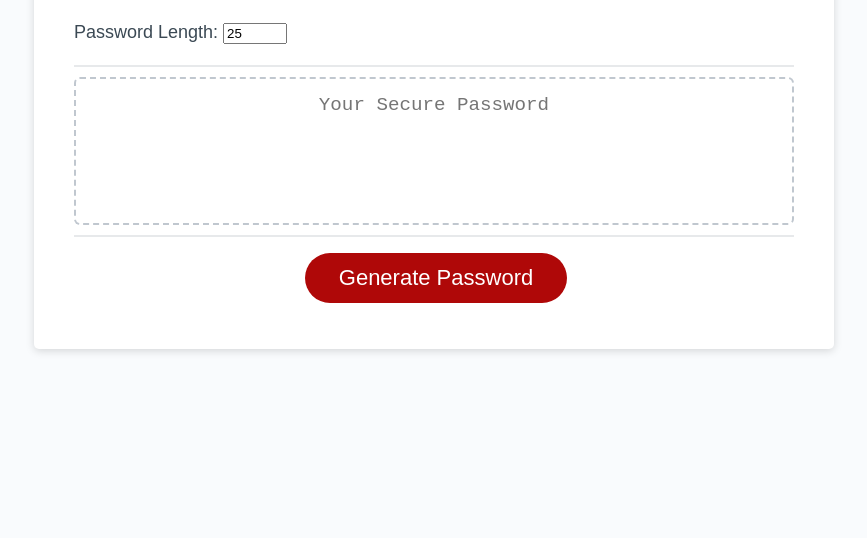
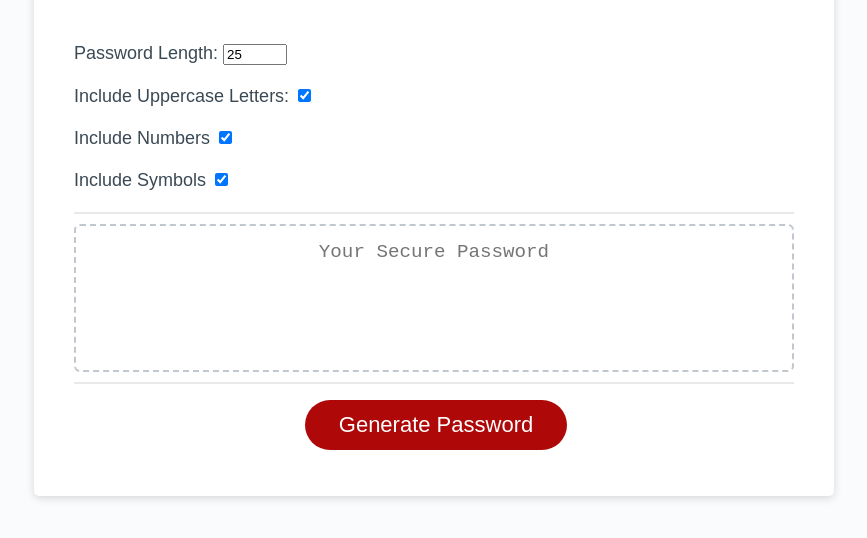
Before and after one commit to TaeChung/getapass, a plain HTML site: page index.html in a window 1280 px wide. Shown: the part 214-752 px from the top of the page, without its empty margins (206-1073 px from the left). Drawn offline with Linux system fonts and the light colour scheme.

Commit message:
added inputs and labels for Uppercase letters, numbers, and symbols

```diff
--- a/index.html
+++ b/index.html
@@ -14,10 +14,18 @@
       </header>
       <div class="card">
         <div class="card-header">
-          <h2>Password Customization</h2>
+          <h2>Password Customization</h2><br>
           <label for="length">Password Length:</label>
           <input type="number" id="length" min="8" max="128" value="25"><br><br>
 
+          <label for="uppercase">Include Uppercase Letters:</label>
+          <input type="checkbox" id="uppercase" checked><br><br>
+
+          <label for="numbers">Include Numbers</label>
+          <input type="checkbox" id="numbers" checked><br><br>
+
+          <label for="symbols">Include Symbols</label>
+          <input type="checkbox" id="symbols" checked><br><br>
 
         </div>
         <div class="card-body">
```
